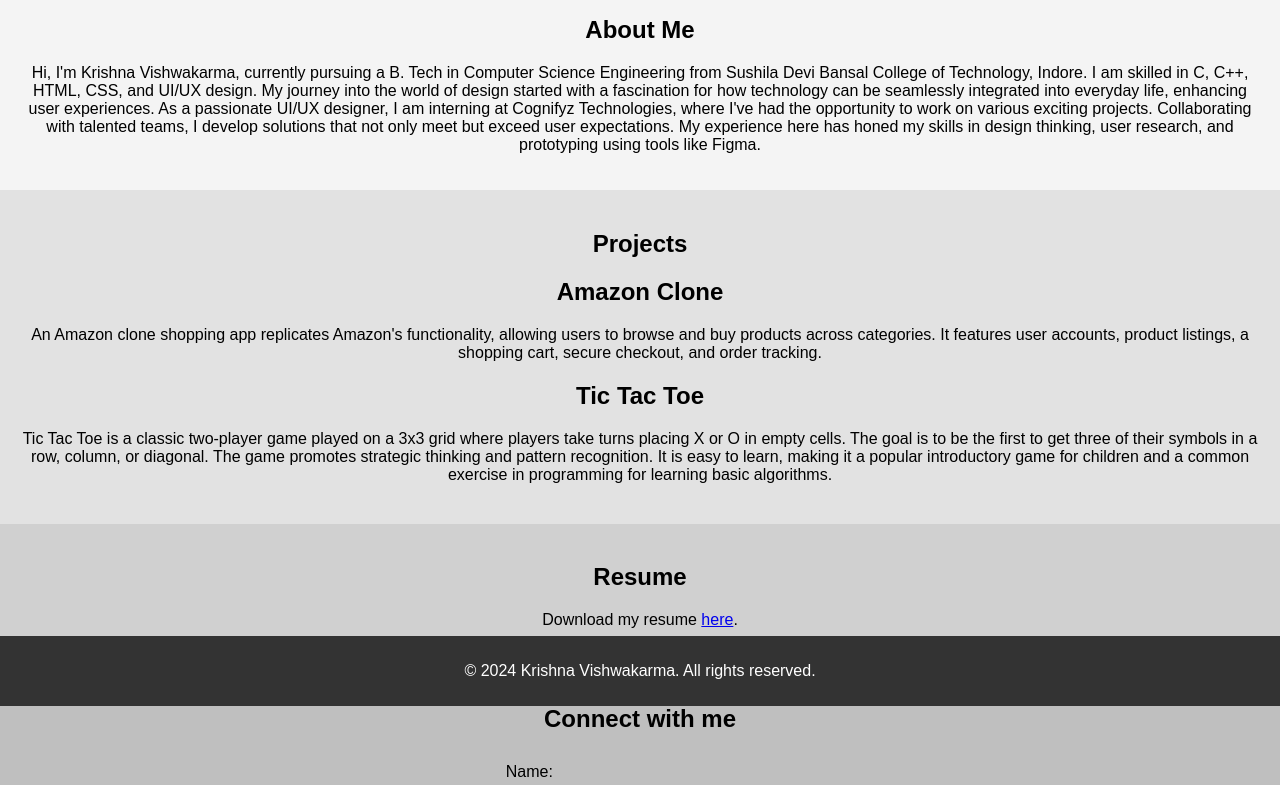
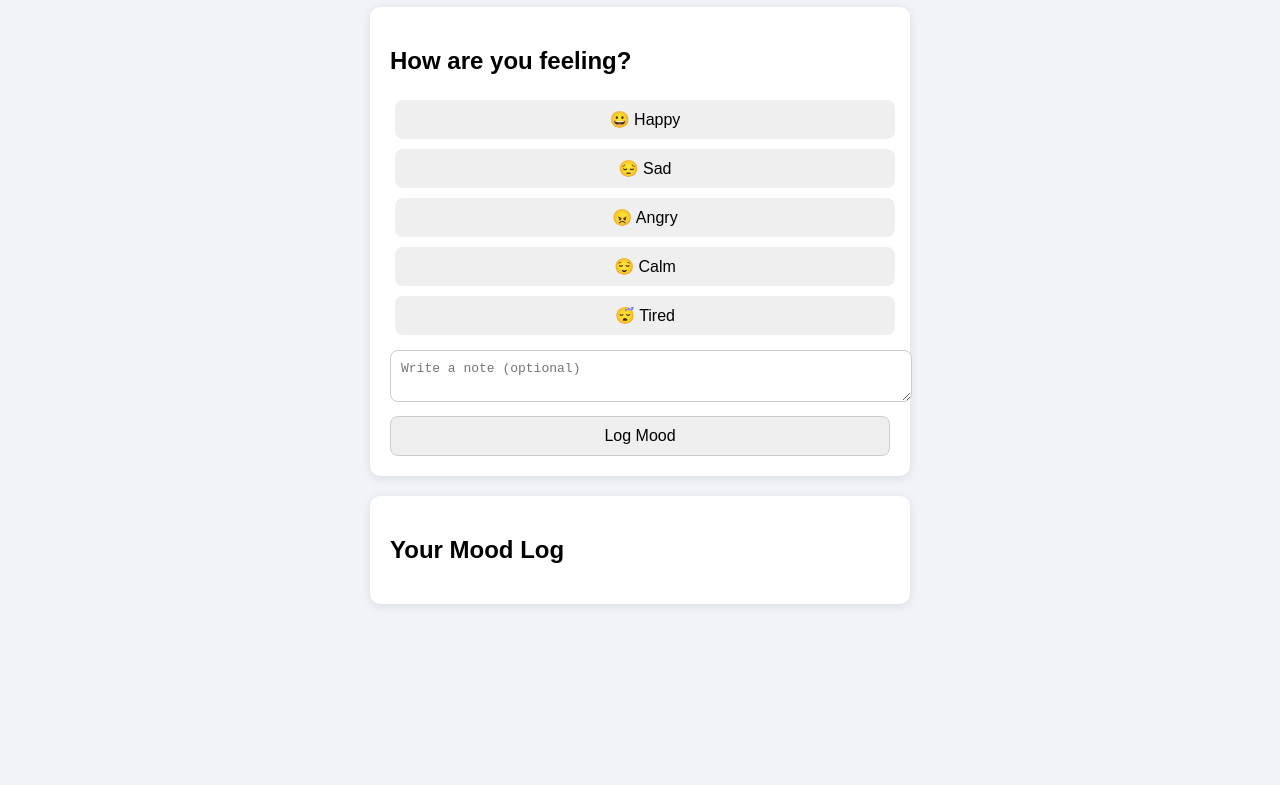
Before and after one commit to krishna-vishwakarma3108/Portfolio, a plain HTML site: page index.html in a window 1280 px wide. Shown: the part 94-879 px from the top of the page. After the commit the page ends 800 px from the top, so only its background shows below. Drawn offline with Linux system fonts and the light colour scheme.

Commit message:
Add files via upload

```diff
--- a/index.html
+++ b/index.html
@@ -1,63 +1,104 @@
 <!DOCTYPE html>
 <html lang="en">
 <head>
-    <meta charset="UTF-8">
-    <meta name="viewport" content="width=device-width, initial-scale=1.0">
-    <title>Portfolio</title>
-    <link rel="stylesheet" href="styles.css">
+  <meta charset="UTF-8">
+  <title>Mood Tracker</title>
+  <style>
+    body {
+      font-family: Arial, sans-serif;
+      background: #f0f4f8;
+      margin: 0;
+      padding: 20px;
+      display: flex;
+      flex-direction: column;
+      align-items: center;
+    }
+    h1 {
+      color: #2563eb;
+    }
+    .card {
+      background: #fff;
+      padding: 20px;
+      border-radius: 10px;
+      box-shadow: 0 2px 10px rgba(0,0,0,0.1);
+      margin-bottom: 20px;
+      width: 100%;
+      max-width: 500px;
+    }
+    .mood-buttons button {
+      margin: 5px;
+      padding: 10px;
+      border: none;
+      border-radius: 8px;
+      cursor: pointer;
+    }
+    .mood-buttons .selected {
+      background-color: #2563eb;
+      color: #fff;
+    }
+    textarea, button {
+      width: 100%;
+      margin-top: 10px;
+      padding: 10px;
+      border-radius: 8px;
+      border: 1px solid #ccc;
+      font-size: 1em;
+    }
+    .log-entry {
+      background: #e0f2fe;
+      padding: 10px;
+      border-radius: 8px;
+      margin-bottom: 10px;
+    }
+  </style>
 </head>
 <body>
-    <header>
-        <nav>
-            <ul>
-                <li><a href="#about">About</a></li>
-                <li><a href="#projects">Projects</a></li>
-                <li><a href="#resume">Resume</a></li>
-                <li><a href="#contact">Connect with me</a></li>
-            </ul>
-        </nav>
-    </header>
-    <section id="about">
-        <h1>About Me</h1>
-        <p>Hi, I'm Krishna Vishwakarma, currently pursuing a B. Tech in Computer Science Engineering from Sushila Devi Bansal College of Technology, Indore. I am skilled in C, C++, HTML, CSS, and UI/UX design. My journey into the world of design started with a fascination for how technology can be seamlessly integrated into everyday life, enhancing user experiences.
+  <h1>🌈 Mood Tracker</h1>
 
-            As a passionate UI/UX designer, I am interning at Cognifyz Technologies, where I've had the opportunity to work on various exciting projects. Collaborating with talented teams, I develop solutions that not only meet but exceed user expectations. My experience here has honed my skills in design thinking, user research, and prototyping using tools like Figma.</p>
-    </section>
-    <section id="projects">
-        <h1>Projects</h1>
-        <div class="project">
-            <h2>Amazon Clone</h2>
-            <p>An Amazon clone shopping app replicates Amazon's functionality, allowing users to browse and buy products across categories. It features user accounts, product listings, a shopping cart, secure checkout, and order tracking.
+  <div class="card">
+    <h2>How are you feeling?</h2>
+    <div class="mood-buttons" id="moodButtons">
+      <button onclick="selectMood(this)">😀 Happy</button>
+      <button onclick="selectMood(this)">😔 Sad</button>
+      <button onclick="selectMood(this)">😠 Angry</button>
+      <button onclick="selectMood(this)">😌 Calm</button>
+      <button onclick="selectMood(this)">😴 Tired</button>
+    </div>
 
-            </p>
-        </div>
-        <div class="project">
-            <h2>Tic Tac Toe</h2>
-            <p>Tic Tac Toe is a classic two-player game played on a 3x3 grid where players take turns placing X or O in empty cells. The goal is to be the first to get three of their symbols in a row, column, or diagonal. The game promotes strategic thinking and pattern recognition. It is easy to learn, making it a popular introductory game for children and a common exercise in programming for learning basic algorithms.</p>
-        </div>
-        <!-- Add more projects as needed -->
-    </section>
-    <section id="resume">
-        <h1>Resume</h1>
-        <p>Download my resume <a href="https://docs.google.com/document/d/1N9jKzWxbqllvoPMNYn6_-usZpUxHDuJK/edit?usp=drive_link&ouid=102540443283874306629&rtpof=true&sd=true" target="_blank">here</a>.</p>
-    </section>
-    <section id="contact">
-        <h1>Connect with me</h1>
-        <form>
-            <label for="name">Name:</label>
-            <input type="text" id="name" name="name" required>
+    <textarea id="note" placeholder="Write a note (optional)"></textarea>
+    <button onclick="logMood()">Log Mood</button>
+  </div>
 
-            <label for="email">Email:</label>
-            <input type="email" id="email" name="email" required>
+  <div class="card">
+    <h2>Your Mood Log</h2>
+    <div id="log"></div>
+  </div>
 
-            <label for="message">Message:</label>
-            <textarea id="message" name="message" required></textarea>
+  <script>
+    let selectedMood = "";
 
-            <button type="submit">Send</button>
-        </form>
-    </section>
-    <footer>
-        <p>&copy; 2024 Krishna Vishwakarma. All rights reserved.</p>
-    </footer>
+    function selectMood(button) {
+      document.querySelectorAll('.mood-buttons button').forEach(btn => btn.classList.remove('selected'));
+      button.classList.add('selected');
+      selectedMood = button.textContent;
+    }
+
+    function logMood() {
+      const note = document.getElementById('note').value;
+      if (!selectedMood) {
+        alert("Please select a mood first!");
+        return;
+      }
+      const entry = document.createElement('div');
+      entry.className = 'log-entry';
+      const now = new Date().toLocaleString();
+      entry.innerHTML = `<strong>${selectedMood}</strong><br><small>${now}</small>${note ? `<p>📝 ${note}</p>` : ''}`;
+      document.getElementById('log').prepend(entry);
+      // Reset inputs
+      document.getElementById('note').value = "";
+      selectedMood = "";
+      document.querySelectorAll('.mood-buttons button').forEach(btn => btn.classList.remove('selected'));
+    }
+  </script>
 </body>
 </html>
```
